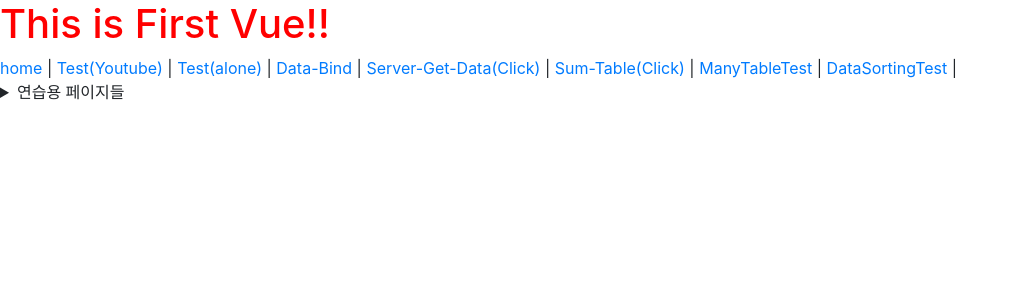
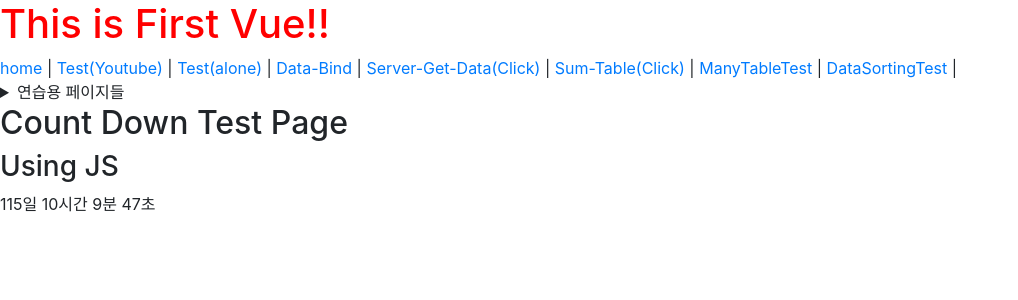
Before and after one commit to swings134man/boot-vue, a Vue app: page /countDown in a window 1280 px wide. Shown: the top 300 px of the page, without its empty margins (0-1018 px from the left). Built offline with nearby package versions, Linux system fonts and the light colour scheme.

Commit message:
vue 카운트 다운

```diff
--- a/src/App.vue
+++ b/src/App.vue
@@ -19,6 +19,7 @@
               <li><router-link to="elTest">ElTest</router-link></li>
               <li><router-link to="mapTest">MapTest</router-link></li>
               <li><router-link to="dayJsTest">dayJs Test</router-link></li>
+              <li><router-link to="CountDown">카운트다운 Test</router-link></li>
           </ul>
       </details>
     </nav>
--- /dev/null
+++ b/src/components/pages/CountDown.vue
@@ -0,0 +1,70 @@
+
+<template>
+  <div>
+    <h2>Count Down Test Page</h2>
+    <h3>Using JS</h3>
+
+    <div class="timer" id="timer">
+      <div>
+        <span id="day">0</span>
+
+        <span id="hour">0</span>
+        <span id="min">0</span>
+        <span id="sec">0</span>
+      </div>
+    </div>
+
+  </div>
+</template>
+
+<script setup>
+function updateTime() {
+  // Date Settings
+  const targetDate = new Date('2023-10-21 00:00:00');
+  // const targetDate = new Date('2023-10-10 00:09:00');
+  const now = new Date();
+  const diff = targetDate - now;
+
+  // 시간 계산
+  var days = Math.floor(diff / (1000 * 60 * 60 * 24));
+  var hours = Math.floor(diff / (1000 * 60 * 60));
+  var mins = Math.floor(diff / (1000 * 60));
+  var secs = Math.floor(diff / 1000);
+
+  // 노출할 day, hour, min, sec 세팅
+  const d = days;
+  const h = hours - days * 24;
+  const m = mins - hours * 60;
+  const s = secs - mins * 60;
+
+  // 정해진 일시
+  if (diff < 0) {
+    // document.getElementById("timer").innerHTML =
+    //     '<div>0 Days 00:00:00</div>'
+    //     '<div>완료됨</div>';
+
+    // setting
+    document.getElementById("day").textContent = 0 + '일 ';
+    document.getElementById("hour").textContent = 0 + '시간 ';
+    document.getElementById("min").textContent = 0 + '분 ';
+    document.getElementById("sec").textContent = 0 + '초 ';
+
+    return;
+  }
+
+  // setting
+  document.getElementById("day").textContent = d + '일 ';
+  document.getElementById("hour").textContent = h + '시간 ';
+  document.getElementById("min").textContent = m + '분 ';
+  document.getElementById("sec").textContent = s + '초 ';
+
+  // document.getElementById("timer")
+  //     .innerHTML =
+  //     '<div>' + d + '<span>Days</span></div>' +
+  //     '<div>' + h + '<span>Hours</span></div>' +
+  //     '<div>' + m + '<span>Minutes</span></div>' +
+  //     '<div>' + s + '<span>Seconds</span></div>';
+}
+
+setInterval(updateTime, 1000); // 1초마다 갱신
+</script>
--- a/src/router/router.js
+++ b/src/router/router.js
@@ -12,6 +12,7 @@ import ElPlusTable from "@/components/pages/ElPlusTable";
 import MapTestPage from "@/components/pages/MapTestPage";
 import DayJsMake from "@/components/pages/DayJsMake";
 import DataSortingTest from "@/components/pages/DataSortingTest";
+import CountDown from "@/components/pages/CountDown.vue";
 
 const routes = [ //path 별 component 추가
         {path: "/", name:'HomePage', component: HomePage},
@@ -29,6 +30,7 @@ const routes = [ //path 별 component 추가
         {path: '/mapTest', name:'MapTestPage', component: MapTestPage},
         {path: '/dayJsTest', name:'DayJsTest', component: DayJsMake},
         {path: '/dataSorting', name:'DataSorting', component: DataSortingTest},
+        {path: '/countDown', name:'CountDown', component: CountDown},
     ];
 
 const router = createRouter({
```
